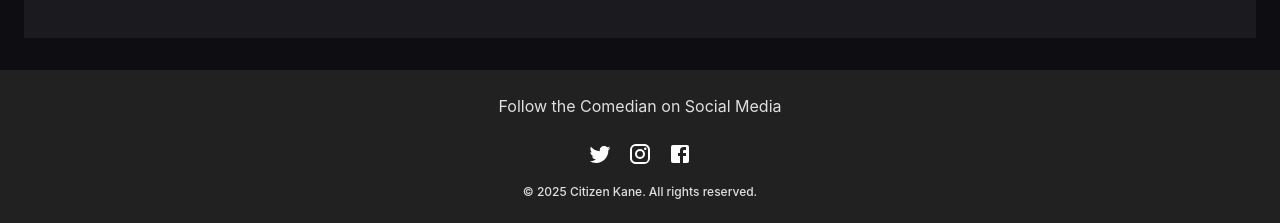
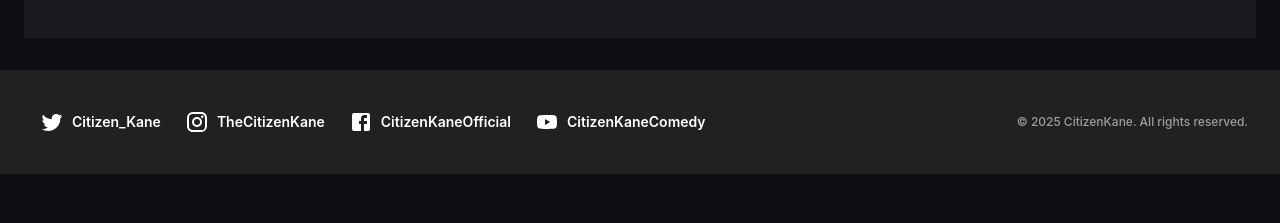
Before and after one commit to WuTangLan1/Sample-Comedy-Profile-2, a React (Create React App) app: page / in a window 1280 px wide. Shown: the part 3269-3492 px from the top of the page. After the commit the page ends 3443 px from the top, so only its background shows below. Built offline with nearby package versions, Linux system fonts and the light colour scheme.

Commit message:
Update Footer.tsx

```diff
--- a/src/components/Footer.tsx
+++ b/src/components/Footer.tsx
@@ -1,56 +1,44 @@
-// src/components/Footer.tsx
 import React from 'react';
 import { Box, Typography, IconButton, Link } from '@mui/material';
 import TwitterIcon from '@mui/icons-material/Twitter';
 import InstagramIcon from '@mui/icons-material/Instagram';
 import FacebookIcon from '@mui/icons-material/Facebook';
+import YouTubeIcon from '@mui/icons-material/YouTube';
 
 const Footer: React.FC = () => {
   return (
-    <Box
-      component="footer"
-      sx={{
-        backgroundColor: 'grey.900',
-        p: 3,
-        textAlign: 'center',
-        mt: 4
-      }}
-    >
-      <Typography variant="body1" sx={{ mb: 2 }}>
-        Follow the Comedian on Social Media
-      </Typography>
-      <Box>
-        <IconButton
-          component={Link}
-          href="https://twitter.com/"
-          target="_blank"
-          rel="noopener noreferrer"
-          sx={{ color: 'white' }}
-        >
+    <Box component="footer" sx={{ backgroundColor: 'grey.900', p: 4, mt: 4 }}>
+      <Box sx={{ display: 'flex', flexDirection: { xs: 'column', md: 'row' }, alignItems: 'center', justifyContent: { xs: 'center', md: 'space-between' }, gap: { xs: 2, md: 4 } }}>
+        <Box sx={{ display: 'flex', gap: 2, alignItems: 'center' }}>
+          <Link href="https://twitter.com/Citizen_Kane" target="_blank" rel="noopener noreferrer" sx={{ display: 'flex', alignItems: 'center', color: 'white', textDecoration: 'none', position: 'relative', '&:hover': { color: 'secondary.main' }, '&::after': { content: '""', position: 'absolute', bottom: -2, left: '50%', width: '100%', height: '2px', backgroundColor: 'secondary.main', transform: 'translateX(-50%) scaleX(0)', transformOrigin: 'center', transition: 'transform 0.3s ease-in-out' }, '&:hover::after': { transform: 'translateX(-50%) scaleX(1)' } }}>
+            <IconButton sx={{ color: 'inherit' }}>
               <TwitterIcon />
             </IconButton>
-        <IconButton
-          component={Link}
-          href="https://instagram.com/"
-          target="_blank"
-          rel="noopener noreferrer"
-          sx={{ color: 'white' }}
-        >
+            <Typography variant="subtitle2" sx={{ fontWeight: 600 }}>Citizen_Kane</Typography>
+          </Link>
+          <Link href="https://instagram.com/TheCitizenKane" target="_blank" rel="noopener noreferrer" sx={{ display: 'flex', alignItems: 'center', color: 'white', textDecoration: 'none', position: 'relative', '&:hover': { color: 'secondary.main' }, '&::after': { content: '""', position: 'absolute', bottom: -2, left: '50%', width: '100%', height: '2px', backgroundColor: 'secondary.main', transform: 'translateX(-50%) scaleX(0)', transformOrigin: 'center', transition: 'transform 0.3s ease-in-out' }, '&:hover::after': { transform: 'translateX(-50%) scaleX(1)' } }}>
+            <IconButton sx={{ color: 'inherit' }}>
               <InstagramIcon />
             </IconButton>
-        <IconButton
-          component={Link}
-          href="https://facebook.com/"
-          target="_blank"
-          rel="noopener noreferrer"
-          sx={{ color: 'white' }}
-        >
+            <Typography variant="subtitle2" sx={{ fontWeight: 600 }}>TheCitizenKane</Typography>
+          </Link>
+          <Link href="https://facebook.com/CitizenKaneOfficial" target="_blank" rel="noopener noreferrer" sx={{ display: 'flex', alignItems: 'center', color: 'white', textDecoration: 'none', position: 'relative', '&:hover': { color: 'secondary.main' }, '&::after': { content: '""', position: 'absolute', bottom: -2, left: '50%', width: '100%', height: '2px', backgroundColor: 'secondary.main', transform: 'translateX(-50%) scaleX(0)', transformOrigin: 'center', transition: 'transform 0.3s ease-in-out' }, '&:hover::after': { transform: 'translateX(-50%) scaleX(1)' } }}>
+            <IconButton sx={{ color: 'inherit' }}>
               <FacebookIcon />
             </IconButton>
+            <Typography variant="subtitle2" sx={{ fontWeight: 600 }}>CitizenKaneOfficial</Typography>
+          </Link>
+          <Link href="https://youtube.com/CitizenKaneComedy" target="_blank" rel="noopener noreferrer" sx={{ display: 'flex', alignItems: 'center', color: 'white', textDecoration: 'none', position: 'relative', '&:hover': { color: 'secondary.main' }, '&::after': { content: '""', position: 'absolute', bottom: -2, left: '50%', width: '100%', height: '2px', backgroundColor: 'secondary.main', transform: 'translateX(-50%) scaleX(0)', transformOrigin: 'center', transition: 'transform 0.3s ease-in-out' }, '&:hover::after': { transform: 'translateX(-50%) scaleX(1)' } }}>
+            <IconButton sx={{ color: 'inherit' }}>
+              <YouTubeIcon />
+            </IconButton>
+            <Typography variant="subtitle2" sx={{ fontWeight: 600 }}>CitizenKaneComedy</Typography>
+          </Link>
         </Box>
-      <Typography variant="caption" display="block" sx={{ mt: 1 }}>
-        © {new Date().getFullYear()} Citizen Kane. All rights reserved.
+        <Typography variant="caption" sx={{ color: 'grey.500' }}>
+          © {new Date().getFullYear()} CitizenKane. All rights reserved.
         </Typography>
+      </Box>
     </Box>
   );
 };
```
Lines whose indentation alone changed are shown as unchanged.
